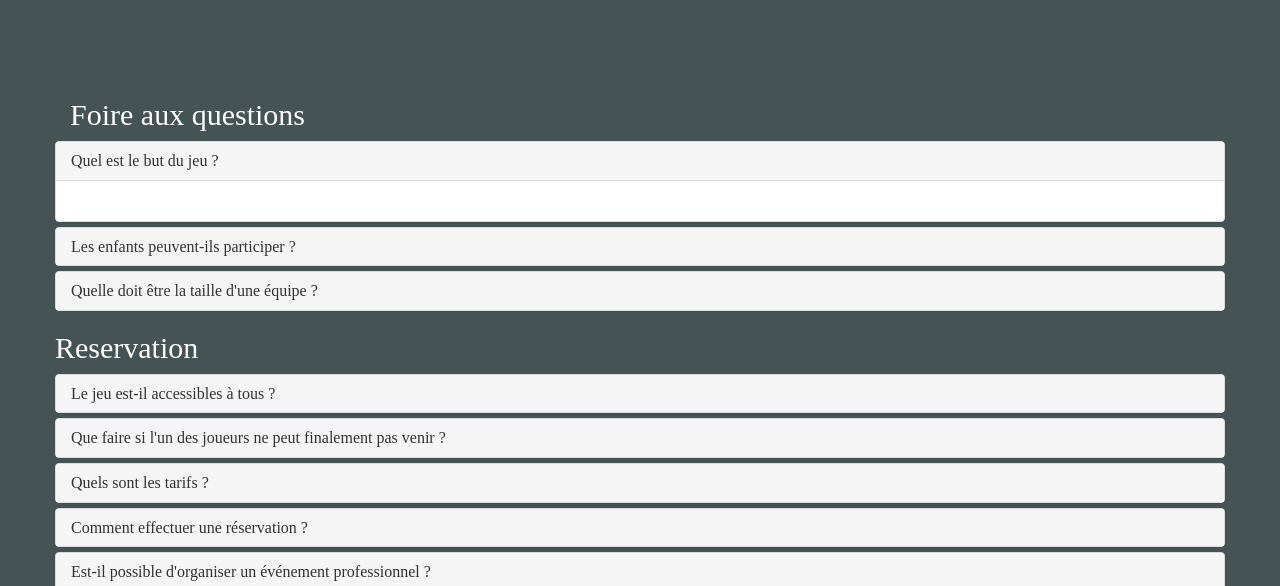
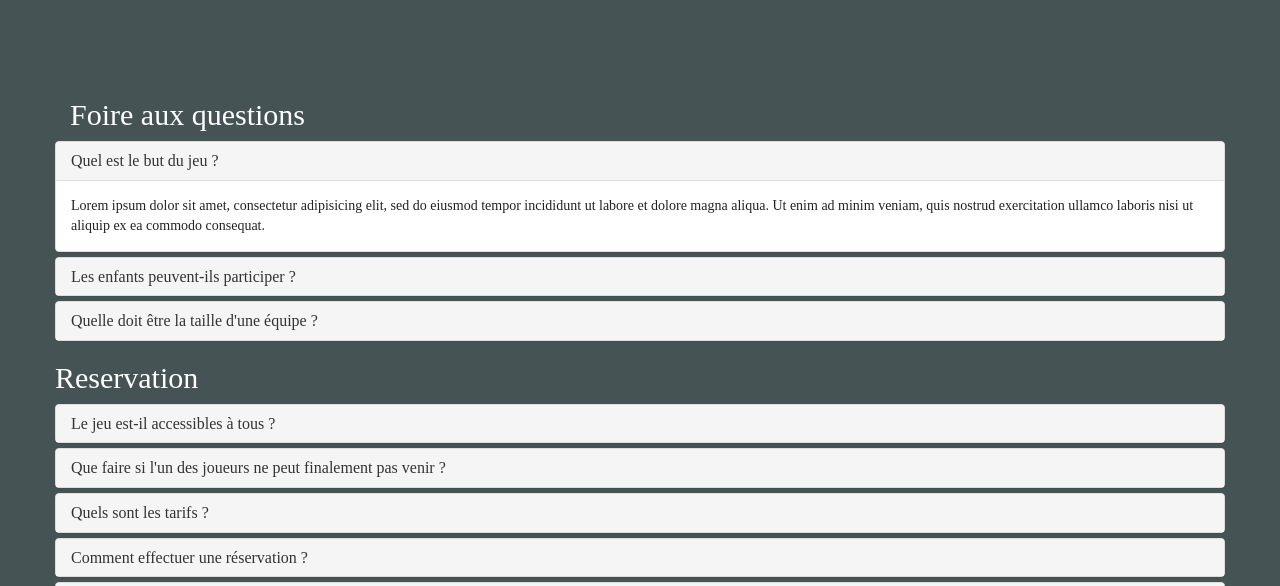
Before and after one commit to frenchsan/frontSite, a website: page faq.html in a window 1280 px wide. Shown: the part 214-800 px from the top of the page. Drawn offline with nearby package versions, Linux system fonts and the light colour scheme; files that its build step writes are made by us from their sources; a script that the page names is missing.

Commit message:
coorection color panel

```diff
--- a/less/bootstrap/panels.less
+++ b/less/bootstrap/panels.less
@@ -13,7 +13,7 @@
 }
 
 // Panel contents
-.c {
+.panel-body {
   padding: @panel-body-padding;
   &:extend(.clearfix all);
   color:@gray-darker;
```
